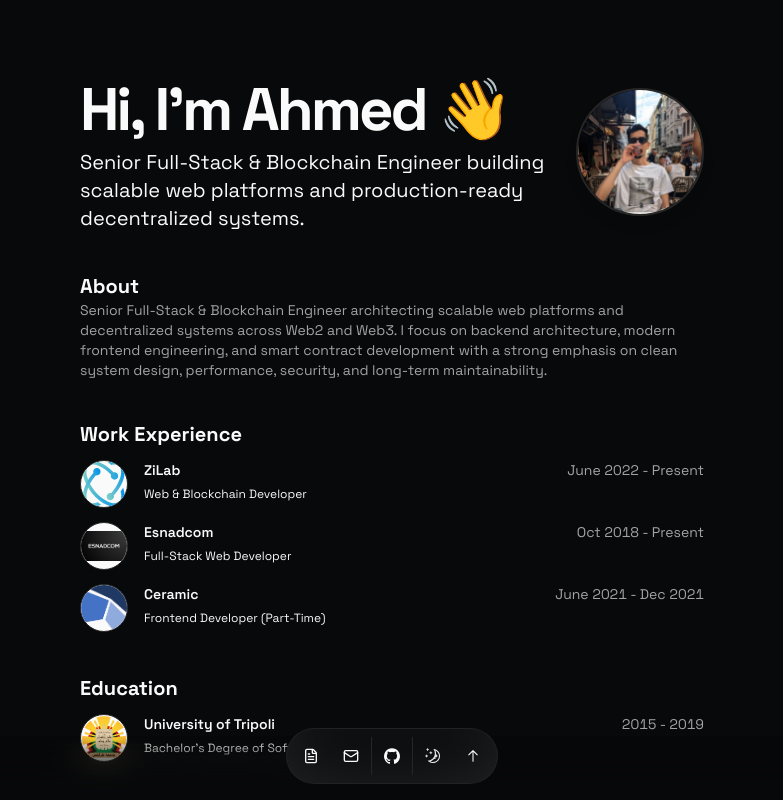
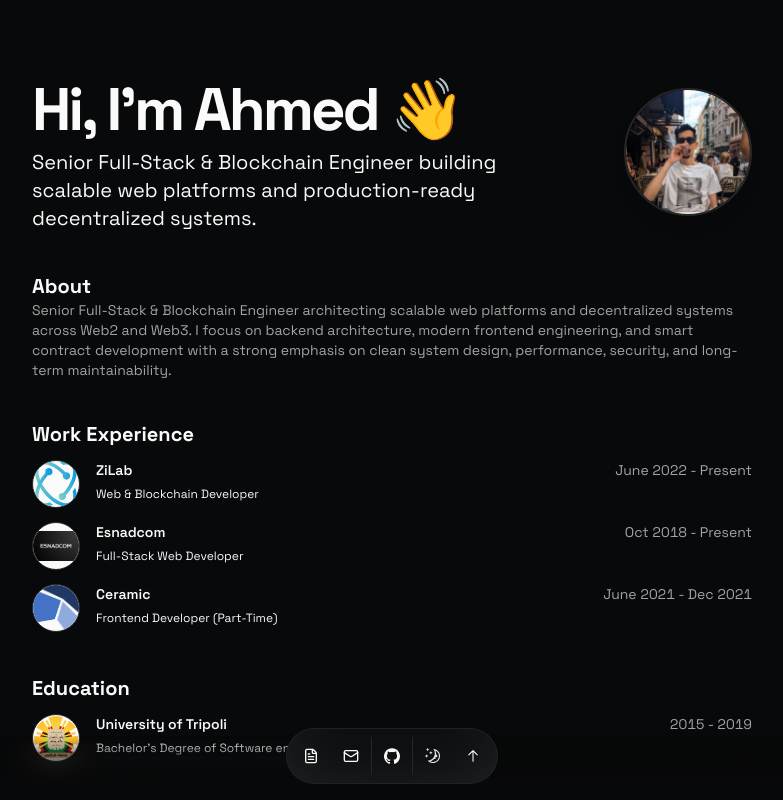
Before and after one commit to Ahmedelforjani/portfolio, a Next.js app: page / in a window 1280 px wide. Shown: the top 800 px of the page, without its empty margins (248-1031 px from the left). Built offline with nearby package versions, Linux system fonts and the light colour scheme.

Commit message:
Update layout and page components to increase maximum width for improved responsiveness

```diff
--- a/src/app/layout.tsx
+++ b/src/app/layout.tsx
@@ -59,7 +59,7 @@ export default function RootLayout({
     <html lang="en" suppressHydrationWarning>
       <body
         className={cn(
-          "min-h-screen bg-background font-sans antialiased max-w-2xl mx-auto py-12 sm:py-24 px-6",
+          "min-h-screen bg-background font-sans antialiased max-w-3xl mx-auto py-12 sm:py-24 px-6",
           fontSans.variable
         )}
       >
--- a/src/app/page.tsx
+++ b/src/app/page.tsx
@@ -28,7 +28,7 @@ export default function Page() {
   return (
     <main className="flex flex-col min-h-dvh space-y-10">
       <section id="hero">
-        <div className="mx-auto w-full max-w-2xl space-y-8">
+        <div className="mx-auto w-full max-w-4xl space-y-8">
           <div className="gap-2 flex justify-between">
             <div className="flex-col flex flex-1">
               {/* <BlurFadeText
@@ -172,7 +172,7 @@ export default function Page() {
 
           <motion.div
             layout
-            className="grid grid-cols-1 gap-4 sm:grid-cols-2 max-w-[800px] mx-auto"
+            className="mx-auto grid max-w-[1000px] grid-cols-1 gap-4 sm:grid-cols-2"
           >
             <AnimatePresence mode="popLayout">
               {filteredProjects.map((project) => (
@@ -207,7 +207,7 @@ export default function Page() {
       <section id="contact">
         <div className="w-full py-12">
           <BlurFade delay={BLUR_FADE_DELAY * 16}>
-            <div className="mx-auto max-w-lg">
+            <div className="mx-auto max-w-xl">
               <div className="rounded-2xl border bg-card p-8 text-center shadow-sm">
                 <div className="mx-auto mb-4 flex size-12 items-center justify-center rounded-full bg-primary/10">
                   <SendIcon className="size-5 text-primary" />
```
